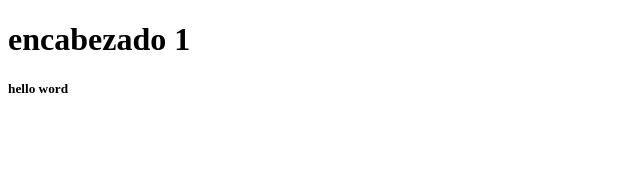
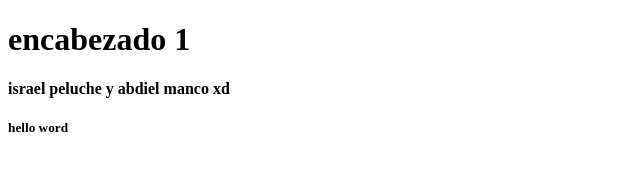
Before and after one commit to willigm/prueba, a plain HTML site: page index.html in a window 1280 px wide. Shown: the whole page, without its empty margins (0-640 px from the left). Drawn offline with Linux system fonts and the light colour scheme.

Commit message:
Update index.html

```diff
--- a/index.html
+++ b/index.html
@@ -8,6 +8,7 @@
 </head>
 <body>
     <h1>encabezado 1</h1>
+    <h4>israel peluche y abdiel manco xd</h4>
     <h5>hello word</h5>
 </body>
 </html>
```
